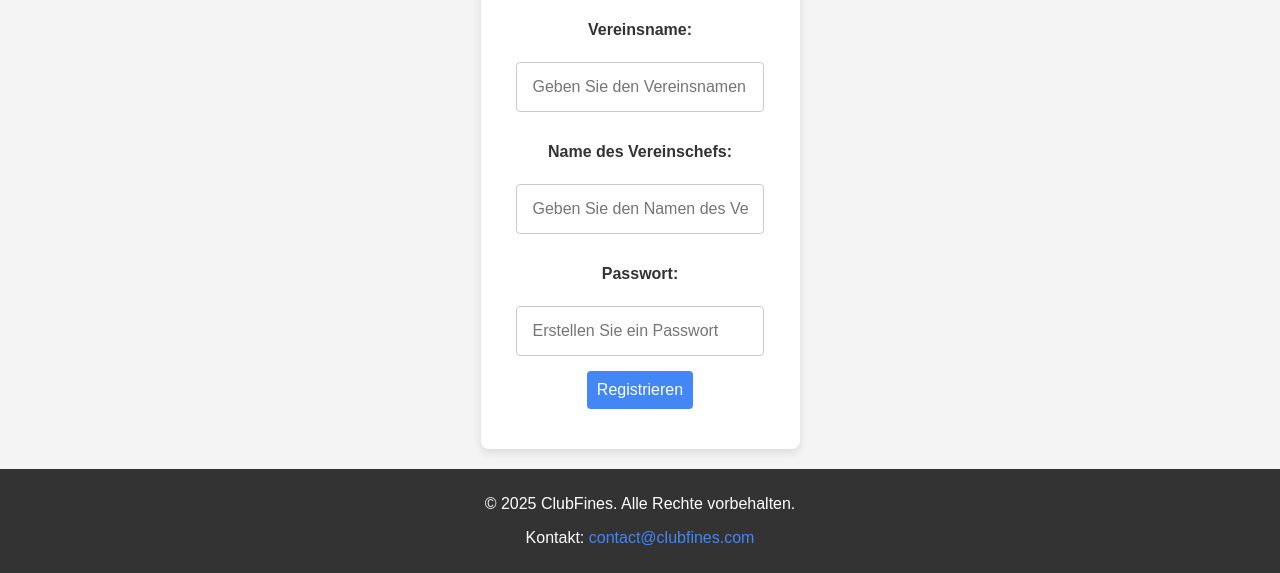
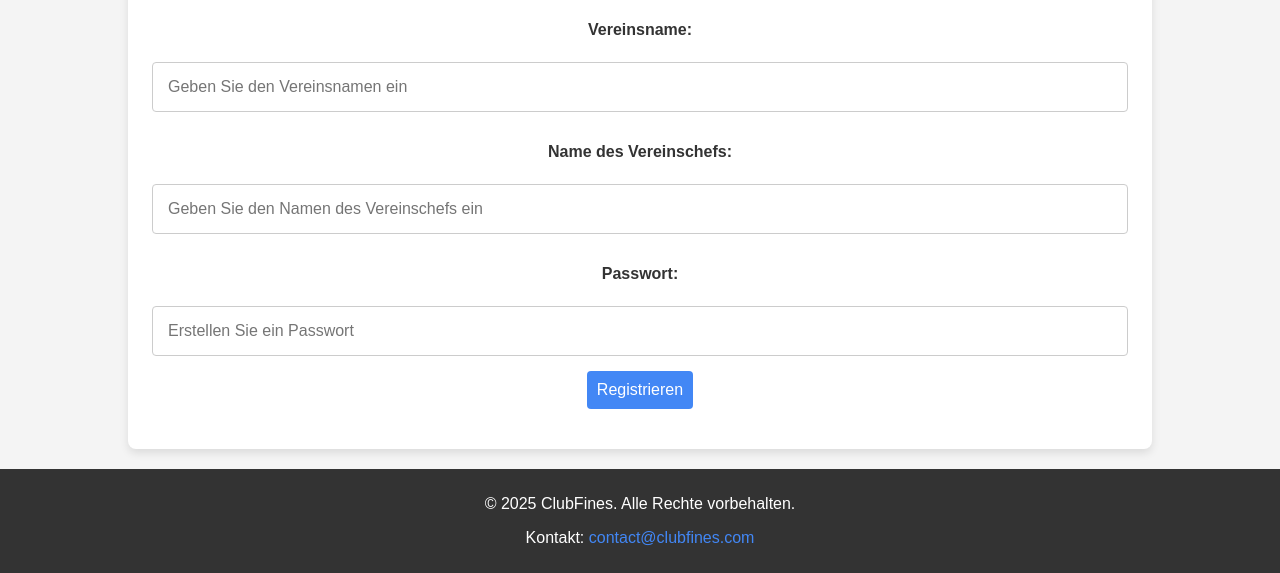
Before and after one commit to Kujo01243/demo.clubfines.com, a website: page register/index.html in a window 1280 px wide. Shown: the part 298-871 px from the top of the page. Drawn offline with Linux system fonts and the light colour scheme.

Commit message:
Update style.css

```diff
--- a/register/style.css
+++ b/register/style.css
@@ -46,15 +46,16 @@ nav ul li a {
 main {
     flex: 1;
     padding: 20px;
-    max-width: 1400px; /* Breite des Hauptbereichs erhöht */
-    margin: 0 auto;
+    max-width: 8000px; /* Breite des Hauptbereichs erhöht */
     background: white;
     border-radius: 8px;
     box-shadow: 0 4px 8px rgba(0, 0, 0, 0.1);
+    margin-left: 10%;
+    margin-right: 10%;
 }
 
 #registration {
-    max-width: 1200px; /* Breite des Registrierungsbereichs erhöht */
+    max-width: 8000px; /* Breite des Registrierungsbereichs erhöht */
     margin: 0 auto;
     padding: 20px;
 }
@@ -71,6 +72,8 @@ form {
     flex-direction: column;
     gap: 15px;
     align-items: center;
+    width: 100%; /* Formular nimmt mindestens die Hälfte des Bildschirms ein */
+    margin: 0 auto; /* Zentriert das Formular */
 }
 
 form label {
@@ -79,8 +82,8 @@ form label {
 }
 
 form input, form textarea {
-    width: 90%; /* Breite der Eingabefelder erhöht */
-    padding: 15px; /* Innenabstand vergrößert */
+    width: 100%; /* Eingabefelder füllen die gesamte Breite des Formulars */
+    padding: 15px;
     border: 1px solid #ccc;
     border-radius: 4px;
     font-size: 16px;
```
